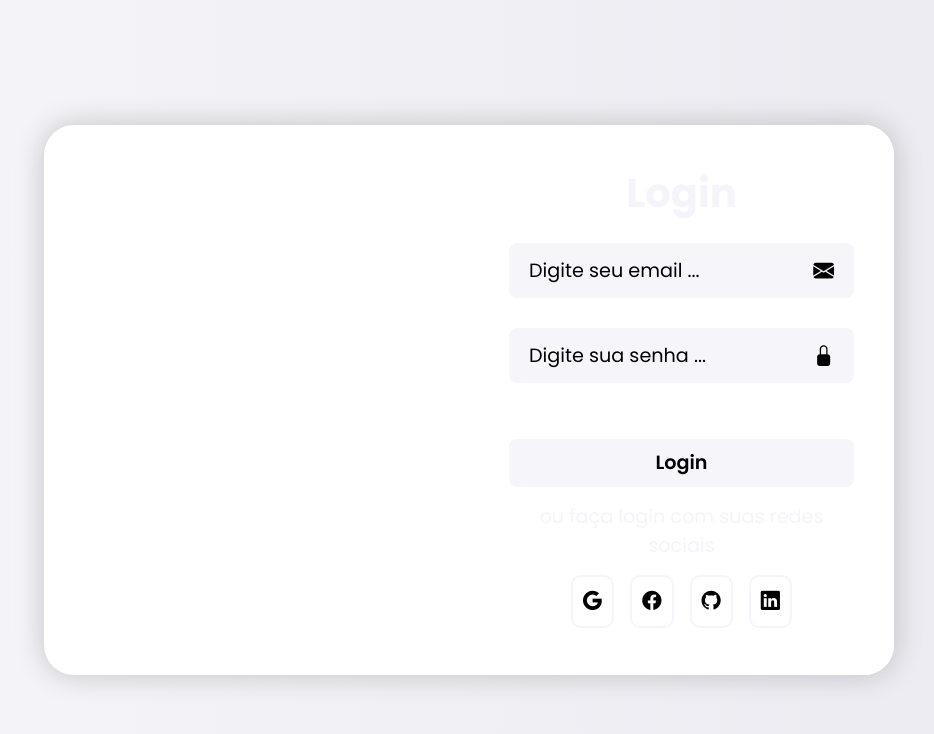
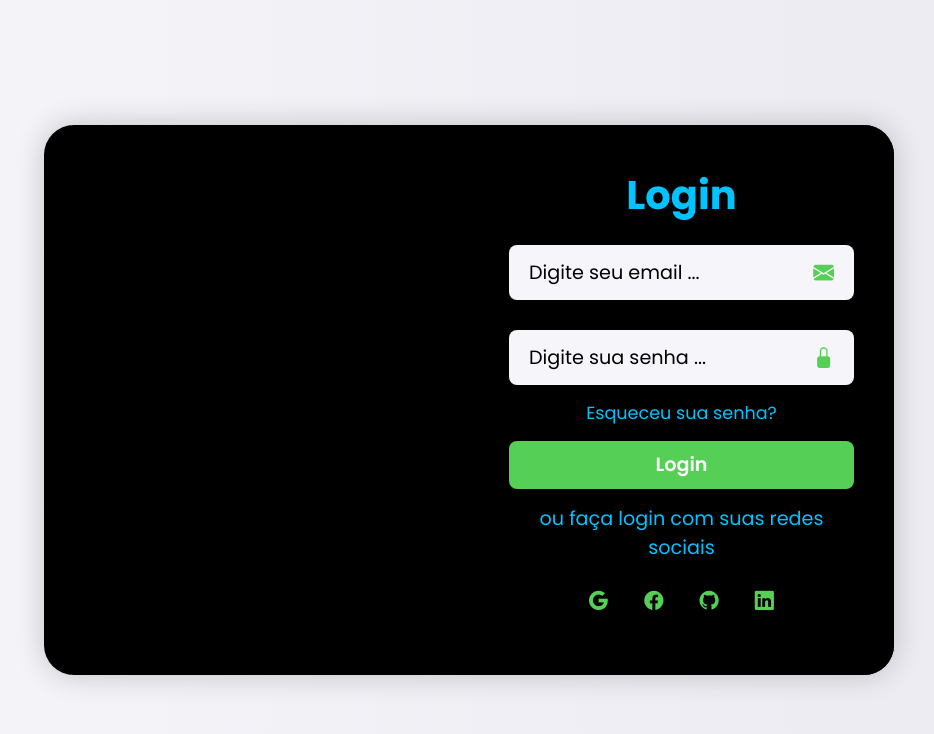
Before and after one commit to RogherSoares/Pagina-Login, a plain HTML site: page index.html in a window 1280 px wide. Shown: the whole page, without its empty margins (171-1105 px from the left). Drawn offline with nearby package versions, Linux system fonts and the light colour scheme.

Commit message:
mudando a paleta de cores

```diff
--- a/style.css
+++ b/style.css
@@ -16,7 +16,7 @@ body {
     position: relative;
     width: 850px;
     height: 550px;
-    background: rgb(255, 255, 255);
+    background: rgb(0, 0, 0);
     border-radius: 30px;
     box-shadow: 0 0 30px rgba(0, 0, 0, 0.2);
     margin: 20px;
@@ -27,10 +27,10 @@ body {
     right: 0;
     width: 50%;
     height: 100%;
-    background: rgb(255, 255, 255);
+    background: rgb(0, 0, 0);
     display: flex;
     align-items: center;
-    color: rgb(244, 244, 250);
+    color: rgb(0, 195, 255);
     text-align: center;
     padding: 40px;
     z-index: 1;
@@ -78,26 +78,26 @@ form {
     top: 50%;
     transform: translateY(-50%);
     font-size: 1.3rem;
-    color: rgb(0, 0, 0);
+    color: rgb(85, 207, 85);
 }
 .mudarSenha {
     margin: -15px 0 15px;
 }
 .mudarSenha a {
-    color: rgb(255, 255, 255);
+    color: rgb(0, 195, 255);
     font-size: 1.1rem;
     text-decoration: none;
 }
 .btn {
     width: 100%;
     height: 48px;
-    background: rgb(245, 245, 250);
+    background: rgb(85, 207, 85);
     border-radius: 8px;
     box-shadow: rgba(0, 0, 0, 0.1);
     border: none;
     cursor: pointer;
     font-size: 1.2rem;
-    color: rgb(0, 0, 0);
+    color: rgb(255, 255, 255);
     font-weight: 600;
 }
 .container p {
@@ -111,10 +111,9 @@ form {
 .iconeSocial a {
     display: inline;
     padding: 10px;
-    border: 2px solid rgb(244, 244, 250);
     border-radius: 10px;
     font-size: 1.2rem;
-    color: rgb(0, 0, 0);
+    color: rgb(85, 207, 85);
     text-decoration: none;
     margin: 0 8px;
 }
@@ -129,7 +128,7 @@ form {
     left: -250%;
     width: 300%;
     height: 100%;
-    background: rgb(0, 122, 255);
+    background: rgb(85, 85, 85);
     border-radius: 150px;
     z-index: 2;
     transition: 1.8s ease-in-out;
@@ -145,7 +144,7 @@ form {
     flex-direction: column;
     justify-content: center;
     align-items: center;
-    color: rgb(255, 255, 255);
+    color: rgb(0, 195, 255);
     z-index: 2;
 }
 .togglePanel.toggleLeft {
@@ -177,9 +176,9 @@ form {
     width: 160px;
     height: 46px;
     background: transparent;
-    border: 2px solid rgb(255, 255, 255);
+    border: 2px solid rgb(85, 207, 85);
     box-shadow: none;
-    color: rgb(255, 255, 255);
+    color: rgb(85, 207, 85);
 }
 
 
```
